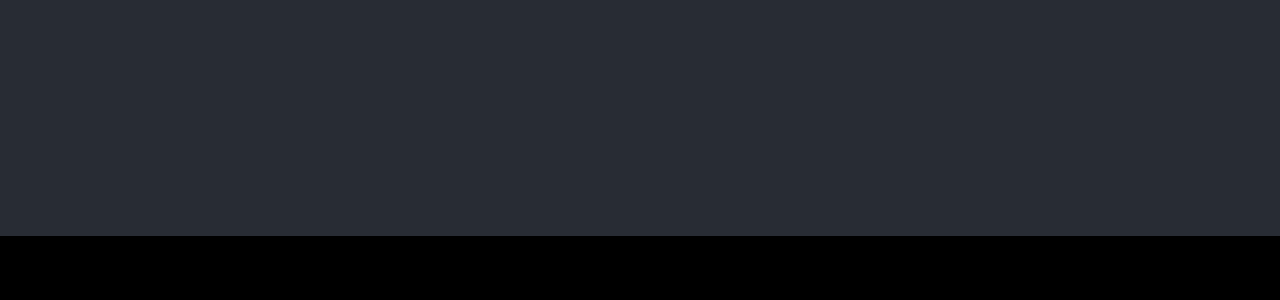
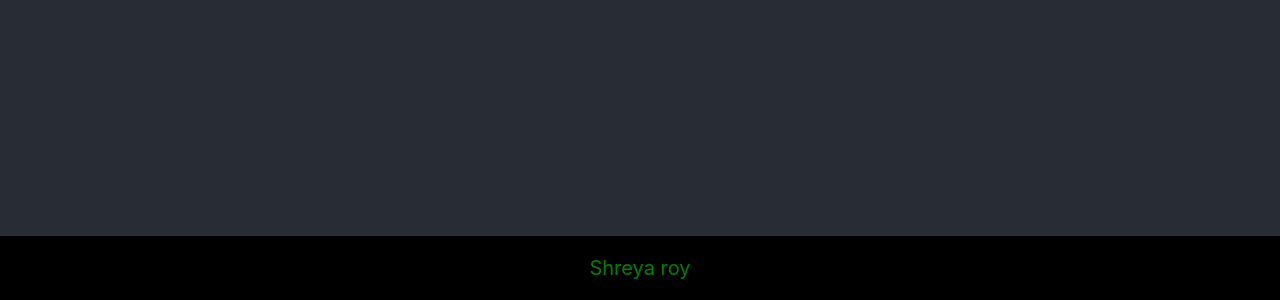
Before and after one commit to Shreya-roy07/fluffy-xylophone, a React (Vite) app: page / in a window 1280 px wide. Shown: the part 564-864 px from the top of the page. Built offline with nearby package versions, Linux system fonts and the light colour scheme.

Commit message:
Update App.css

```diff
--- a/src/App.css
+++ b/src/App.css
@@ -1,12 +1,6 @@
 .App {
   text-align: center;
 }
-
-.App-logo {
-  height: 40vmin;
-  pointer-events: none;
-}
-
 .App-header {
   background-color: #282c34;
   min-height: 100vh;
@@ -22,10 +16,10 @@
   color: #61dafb;
 }
 
-.heart {
-  color: #ff0000;
-}
-
 .small {
   font-size: 0.75rem;
 }
+.St_name{
+  color: green;
+  font-size: 20px;
+}
```
